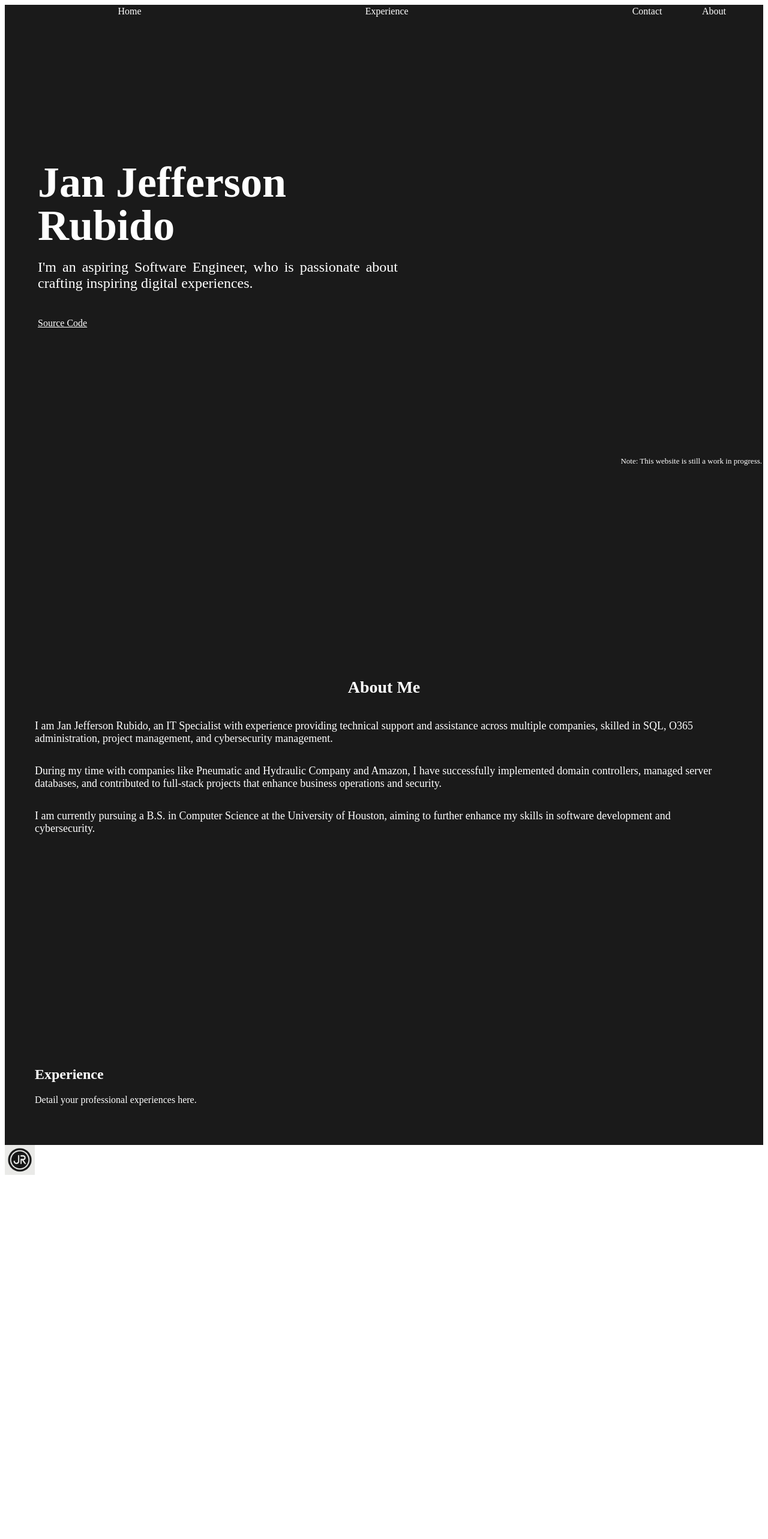
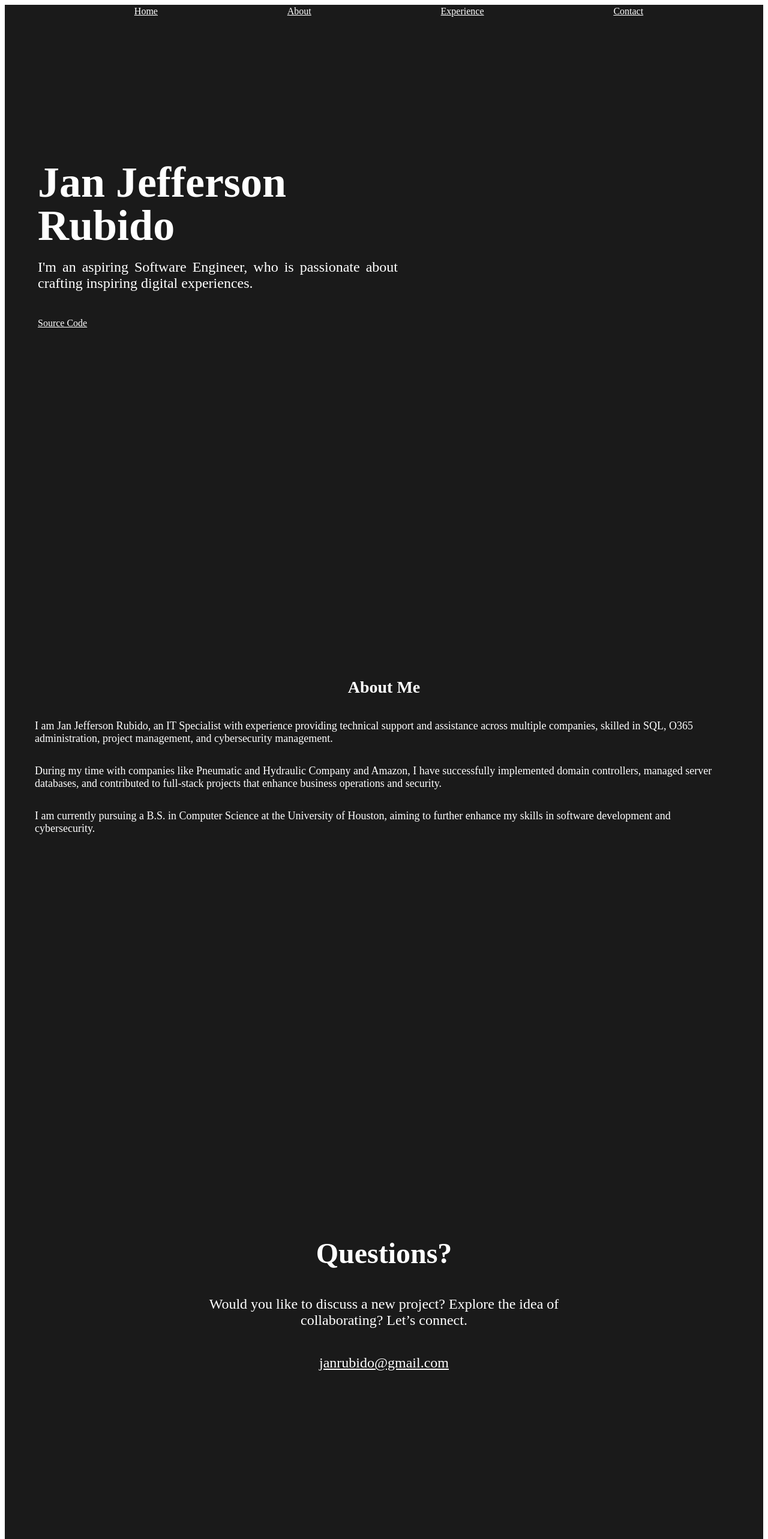
Before and after one commit to jezmoe/Portfolio-Website, a Vue app in the folder frontend/: page /contact in a window 1280 px wide. Shown: the top 2566 px of the page at 60% size. Before the commit the page ends 1971 px from the top, so only its background shows below. Built offline with nearby package versions, Linux system fonts and the light colour scheme.

Commit message:
V2.23 - Refining About section and Animations

```diff
--- a/frontend/src/App.vue
+++ b/frontend/src/App.vue
@@ -10,9 +10,8 @@
       <NavbarMenu />
       <HomeSection />
       <AboutSection />
-      <ExperienceSection />
+      <ContactSection />
     </div>
-    <img src="@/assets/logo.png" alt="Jan Jefferson Rubido Logo" style="height: 50px;">
   </div>
 </template>
 
@@ -20,7 +19,7 @@
 import NavbarMenu from './components/NavbarMenu.vue';
 import HomeSection from './components/HomeSection.vue';
 import AboutSection from './components/AboutSection.vue';
-import ExperienceSection from './components/ExperienceSection.vue';
+import ContactSection from './components/ContactSection.vue';
 
 export default {
   name: 'App',
@@ -28,7 +27,7 @@ export default {
     NavbarMenu,
     HomeSection,
     AboutSection,
-    ExperienceSection
+    ContactSection
   },
   data() {
     return {
@@ -52,6 +51,12 @@ export default {
   }
 }
 </script>
+
+
+html {
+  scroll-behavior: smooth;
+}
+
 
 <style>
 .loading {
--- a/frontend/src/components/AboutSection.vue
+++ b/frontend/src/components/AboutSection.vue
@@ -1,5 +1,5 @@
 <template>
-    <div class="about-section" id="about" data-aos="fade-up" data-aos-duration="1000">
+    <div class="about-section" id="about" data-aos="fade-down" data-aos-duration="1000">
       <h2>About Me</h2>
       <p>I am Jan Jefferson Rubido, an IT Specialist with experience providing technical support and assistance across multiple companies, skilled in SQL, O365 administration, project management, and cybersecurity management.</p>
       <p>During my time with companies like Pneumatic and Hydraulic Company and Amazon, I have successfully implemented domain controllers, managed server databases, and contributed to full-stack projects that enhance business operations and security.</p>
--- a/frontend/src/components/ContactSection.vue
+++ b/frontend/src/components/ContactSection.vue
@@ -1,40 +1,45 @@
 <template>
-    <div class="contact-section">
-      <h1>Questions? Let’s have a chat.</h1>
-      <form @submit.prevent="sendEmail">
-        <input type="text" v-model="firstName" placeholder="First Name" required>
-        <input type="text" v-model="lastName" placeholder="Last Name" required>
-        <input type="email" v-model="email" placeholder="Email Address" required>
-        <textarea v-model="message" placeholder="Your Message" required></textarea>
-        <button type="submit">Send Message</button>
-      </form>
+  <div class="contact-section" id="contact" data-aos="fade-down" data-aos-duration="1000">
+    <h1>Questions?</h1>
+    <p>Would you like to discuss a new project? Explore the idea of collaborating? Let’s connect.</p>
+    <a href="mailto:janrubido@gmail.com" class="email-link">janrubido@gmail.com</a>
   </div>
 </template>
 
 <script>
 export default {
-    name: 'ContactSection',
-    data() {
-      return {
-        firstName: '',
-        lastName: '',
-        email: '',
-        message: ''
-      };
-    },
-    methods: {
-      sendEmail() {
-        // Implementation for email sending (pseudo-code)
-        console.log(`Sending email from ${this.email}`);
-      }
-    }
+  name: 'ContactSection'
 }
 </script>
 
 <style scoped>
 .contact-section {
-    padding: 20px;
+  padding: 50px;
   background-color: #1a1a1a; /* Dark background */
   color: white; /* White text */
+  min-height: 100vh;
+  display: flex;
+  flex-direction: column;
+  align-items: center;
+  justify-content: center;
+  text-align: center;
+}
+
+h1 {
+  font-size: 48px;
+  font-weight: bold;
+  margin-bottom: 20px;
+}
+
+p {
+  font-size: 24px;
+  max-width: 600px; /* Restricts the width for better readability */
+}
+
+.email-link {
+  font-size: 24px;
+  color: white;
+  text-decoration: underline;
+  margin-top: 20px;
 }
 </style>
--- a/frontend/src/components/ExperienceSection.vue
+++ b/frontend/src/components/ExperienceSection.vue
@@ -2,6 +2,7 @@
   <div class="experience-section">
     <h2>Experience</h2>
     <p>Detail your professional experiences here.</p>
+    <router-link to="/" class="home-link">Home</router-link>
   </div>
 </template>
 
@@ -14,7 +15,13 @@ export default {
 <style scoped>
 .experience-section {
   padding: 50px;
-  background-color: #1a1a1a;
+  background-color: #1a1a1a; /* Dark background */
+  color: white; /* White text */
+}
+
+.home-link {
   color: white;
+  text-decoration: underline;
+  margin-top: 20px;
 }
 </style>
--- a/frontend/src/components/NavbarMenu.vue
+++ b/frontend/src/components/NavbarMenu.vue
@@ -1,49 +1,39 @@
 <template>
   <nav>
     <router-link to="/" class="link">Home</router-link>
-    <router-link to="/about" class="link about-link">About</router-link>
+    <a @click.prevent="scrollToSection('about')" class="link">About</a>
     <router-link to="/experience" class="link">Experience</router-link>
     <router-link to="/contact" class="link">Contact</router-link>
   </nav>
-  <p class="note">Note: This website is still a work in progress.</p>
 </template>
 
 <script>
 export default {
-  name: 'NavbarMenu'
+  methods: {
+    scrollToSection(id) {
+      const section = document.getElementById(id);
+      if (section) {
+        section.scrollIntoView({ behavior: 'smooth' });
+      }
+    }
+  }
 }
 </script>
 
 <style scoped>
 nav {
+  display: flex;
+  justify-content: space-evenly;
   position: fixed;
+  width: 100%;
   top: 0;
-  left: 0;
-  width: 100%;
-  padding: 10px;
   background-color: transparent;
-  display: flex;
-  justify-content: space-around;
-  align-items: center;
+  padding: 10px 0;
 }
 
-.link {
-  color: white; /* White text for visibility on the black background */
-  text-decoration: none;
-  margin: 0 20px;
-}
-
-.about-link {
-  position: fixed;
-  right: 50px;
-  top: 10px;
-}
-
-.note {
-  position: fixed;
-  bottom: 10px;
-  right: 10px;
+.link, a {
   color: white;
-  font-size: small;
+  text-decoration: underline;
+  cursor: pointer;
 }
 </style>
--- a/frontend/src/main.js
+++ b/frontend/src/main.js
@@ -11,6 +11,6 @@ app.mount('#app');
 
 // AOS Initialization
 app.config.globalProperties.$AOS = AOS.init({
-  once: true, // whether animation should happen only once - while scrolling down
-  mirror: false, // whether elements should animate out while scrolling past them
+  once: false, // whether animation should happen only once - while scrolling down
+  mirror: true, // whether elements should animate out while scrolling past them
 });
```
Also changed, not shown: frontend/src/router/index.js (+5 -5 lines). Lines whose indentation alone changed are shown as unchanged.
